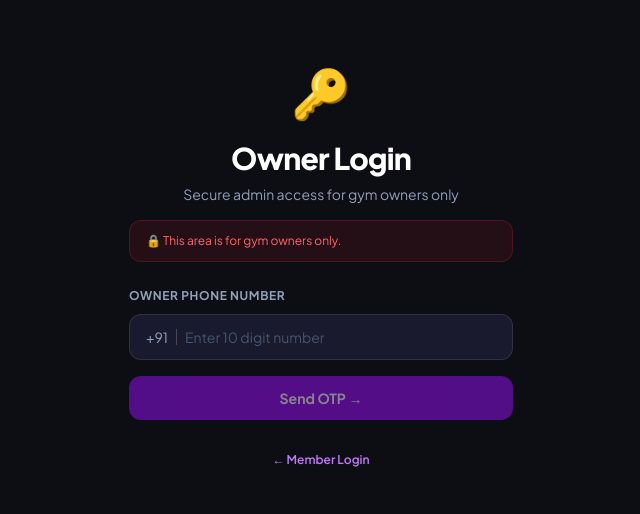
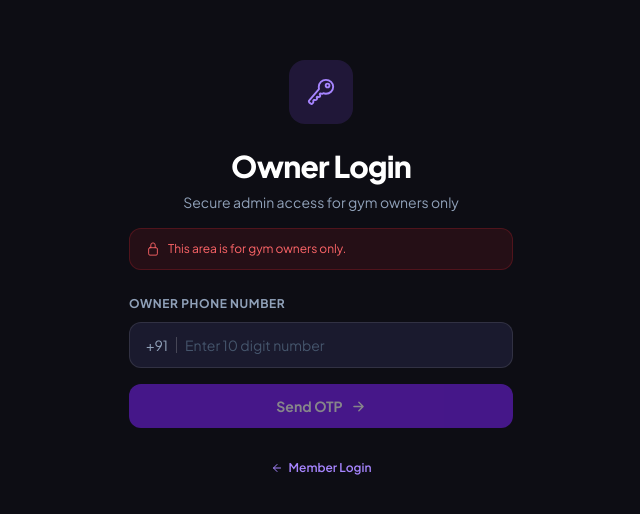
Before and after one commit to Princeydv83032/abfitness, a React (Vite) app in the folder frontend/: page /owner/login in a window 1280 px wide. Shown: the part 132-646 px from the top of the page, without its empty margins (319-959 px from the left). Built offline with nearby package versions, Linux system fonts and the light colour scheme; no server answers.

Commit message:
redesign OwnerLogin page - last page in the redesign pass

```diff
--- a/frontend/src/pages/owner/OwnerLogin.jsx
+++ b/frontend/src/pages/owner/OwnerLogin.jsx
@@ -2,6 +2,8 @@ import { useState } from "react";
 import { useNavigate } from "react-router-dom";
 import { auth } from "../../lib/firebase";
 import { RecaptchaVerifier, signInWithPhoneNumber } from "firebase/auth";
+import { IoKeyOutline, IoLockClosedOutline, IoArrowForward } from "react-icons/io5";
+import { FiArrowLeft } from "react-icons/fi";
 import { apiFetch } from "../../lib/api";
 import useAuthStore from "../../store/authStore";
 
@@ -104,9 +106,11 @@ function OwnerLogin() {
     <div className="min-h-screen bg-[#0d0d14] flex flex-col items-center justify-center px-6">
       <div id="recaptcha-container-owner"></div>
 
-      <div className="text-5xl mb-6">🔑</div>
+      <div className="w-16 h-16 rounded-2xl bg-violet-500/15 flex items-center justify-center text-violet-400 mb-6">
+        <IoKeyOutline size={30} />
+      </div>
 
-      <h1 className="text-3xl font-black text-white tracking-tight">
+      <h1 className="text-3xl font-extrabold text-white tracking-tight">
         {step === 1 ? "Owner Login" : "Enter OTP"}
       </h1>
       <p className="text-slate-400 text-sm mt-2 text-center">
@@ -117,9 +121,10 @@ function OwnerLogin() {
 
       {/* Warning */}
       {step === 1 && (
-        <div className="w-full max-w-sm mt-4 bg-red-500/10 border border-red-500/20 rounded-xl px-4 py-3">
+        <div className="w-full max-w-sm mt-4 bg-red-500/10 border border-red-500/20 rounded-xl px-4 py-3 flex items-center gap-2">
+          <IoLockClosedOutline size={14} className="text-red-400 flex-shrink-0" />
           <p className="text-red-400 text-xs">
-            🔒 This area is for gym owners only.
+            This area is for gym owners only.
           </p>
         </div>
       )}
@@ -145,14 +150,24 @@ function OwnerLogin() {
               </div>
             </div>
 
-            {error && <p className="text-red-400 text-xs">{error}</p>}
+            {error && (
+              <p className="text-red-400 text-xs bg-red-500/10 border border-red-500/20 rounded-xl px-3 py-2.5">
+                {error}
+              </p>
+            )}
 
             <button
               onClick={handleSendOTP}
               disabled={phone.length !== 10 || loading}
-              className="w-full bg-purple-600 text-white font-bold py-3 rounded-xl text-sm disabled:opacity-50"
+              className="w-full bg-violet-600 text-white font-bold py-3 rounded-xl text-sm disabled:opacity-50 flex items-center justify-center gap-2"
             >
-              {loading ? "⏳ Verifying..." : "Send OTP →"}
+              {loading ? (
+                "Verifying..."
+              ) : (
+                <>
+                  Send OTP <IoArrowForward size={15} />
+                </>
+              )}
             </button>
           </>
         ) : (
@@ -163,19 +178,27 @@ function OwnerLogin() {
               maxLength={6}
               value={otp}
               onChange={(e) => setOtp(e.target.value.replace(/\D/g, ""))}
-              className="w-full bg-[#1a1a2e] border border-white/10 rounded-xl px-4 py-3 text-white text-center text-2xl font-black outline-none tracking-widest placeholder:text-slate-600 placeholder:text-base placeholder:font-normal focus:border-purple-500"
+              className="w-full bg-[#1a1a2e] border border-white/10 rounded-xl px-4 py-3 text-white text-center text-2xl font-extrabold outline-none tracking-widest placeholder:text-slate-600 placeholder:text-base placeholder:font-normal focus:border-violet-500"
             />
 
             {error && (
-              <p className="text-red-400 text-xs text-center">{error}</p>
+              <p className="text-red-400 text-xs text-center bg-red-500/10 border border-red-500/20 rounded-xl px-3 py-2.5">
+                {error}
+              </p>
             )}
 
             <button
               onClick={handleVerifyOTP}
               disabled={otp.length !== 6 || loading}
-              className="w-full bg-purple-600 text-white font-bold py-3 rounded-xl text-sm disabled:opacity-50"
+              className="w-full bg-violet-600 text-white font-bold py-3 rounded-xl text-sm disabled:opacity-50 flex items-center justify-center gap-2"
             >
-              {loading ? "⏳ Verifying..." : "Verify & Login →"}
+              {loading ? (
+                "Verifying..."
+              ) : (
+                <>
+                  Verify & Login <IoArrowForward size={15} />
+                </>
+              )}
             </button>
 
             <button
@@ -184,9 +207,9 @@ function OwnerLogin() {
                 setOtp("");
                 setError("");
               }}
-              className="w-full text-center text-slate-400 text-xs"
+              className="w-full text-center text-slate-400 text-xs flex items-center justify-center gap-1.5"
             >
-              ← Change number
+              <FiArrowLeft size={12} /> Change number
             </button>
           </>
         )}
@@ -194,9 +217,9 @@ function OwnerLogin() {
 
       <button
         onClick={() => navigate("/login")}
-        className="text-purple-400 text-xs font-semibold mt-8"
+        className="text-violet-400 text-xs font-semibold mt-8 flex items-center gap-1.5"
       >
-        ← Member Login
+        <FiArrowLeft size={12} /> Member Login
       </button>
     </div>
   );
```
